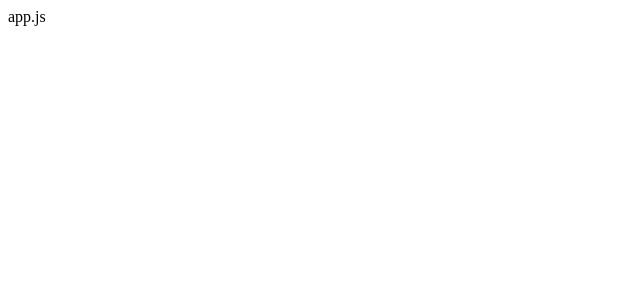
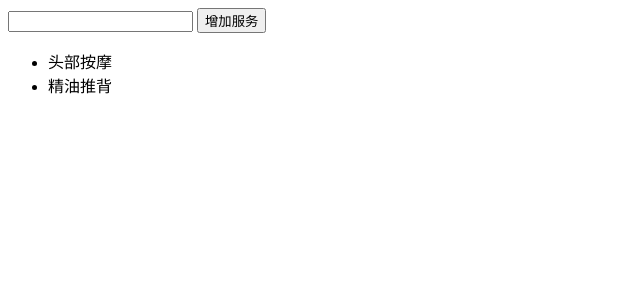
Before and after one commit to xiaosatufu/react16, a React (Create React App) app in the folder react/react-demo01/: page / in a window 1280 px wide. Shown: the top 300 px of the page, without its empty margins (0-640 px from the left). Built offline with nearby package versions, Linux system fonts and the light colour scheme.

Commit message:
新建xiaojiejie组件

```diff
--- a/react/react-demo01/src/App.js
+++ b/react/react-demo01/src/App.js
@@ -1,9 +1,17 @@
 import React, { Component } from 'react';
+
+import Xiaojiejie from './Xiaojiejie'
 
 class App extends Component {
     render(){
         return (
-            <div>app.js</div>
+            <div>
+                {/* <ul className="my-list">
+                    <li>11</li>
+                    <li>22</li>
+                </ul> */}
+                <Xiaojiejie></Xiaojiejie>
+            </div>
         )
     }
 }
--- /dev/null
+++ b/react/react-demo01/src/Xiaojiejie.js
@@ -0,0 +1,17 @@
+import React, { Component, Fragment } from 'react';
+
+class Xiaojiejie extends Component {
+    render() {
+        return (
+            <Fragment>
+                <div><input type="text" /> <button>增加服务</button></div>
+                <ul>
+                    <li>头部按摩</li>
+                    <li>精油推背</li>
+                </ul>
+            </Fragment>
+        )
+    }
+}
+
+export default Xiaojiejie
```
